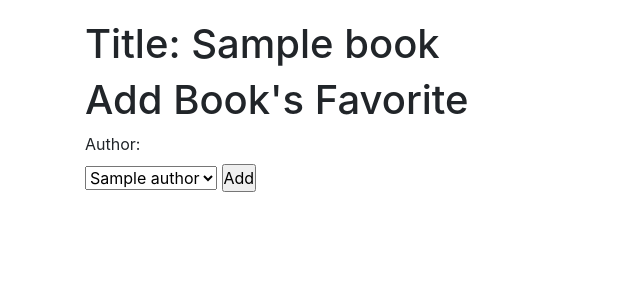
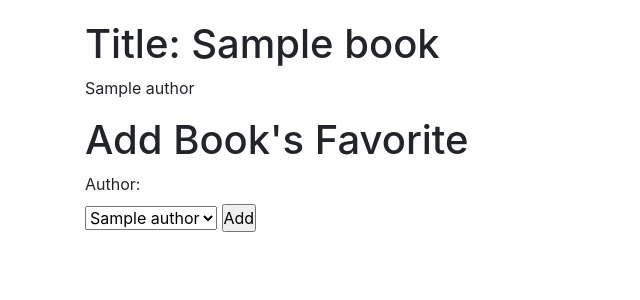
Before and after one commit to Matthew-Luk/Python-Bootcamp, a Flask app: template Flask_MySQL/CRUD/books/flask_app/templates/book_show.html in a window 1280 px wide. Shown: the top 300 px of the page, without its empty margins (0-640 px from the left). Run offline with Flask 2, Linux system fonts and the light colour scheme; the template is opened without the code that fills it: most values are stand-ins (such as "Sample title", 1, 10 or a date in 2020).

Commit message:
update front-end to display info

```diff
--- a/Flask_MySQL/CRUD/books/flask_app/templates/book_show.html
+++ b/Flask_MySQL/CRUD/books/flask_app/templates/book_show.html
@@ -13,6 +13,11 @@
         <div class="left">
             <div class="header">
                 <h1>Title: {{book.title}}</h1>
+            </div>
+            <div>
+                {%for author in book.authors_who_favorited%}
+                    <p>{{author.name}}</p>
+                {%endfor%}
             </div>
         </div>
         <div class="right">
```
